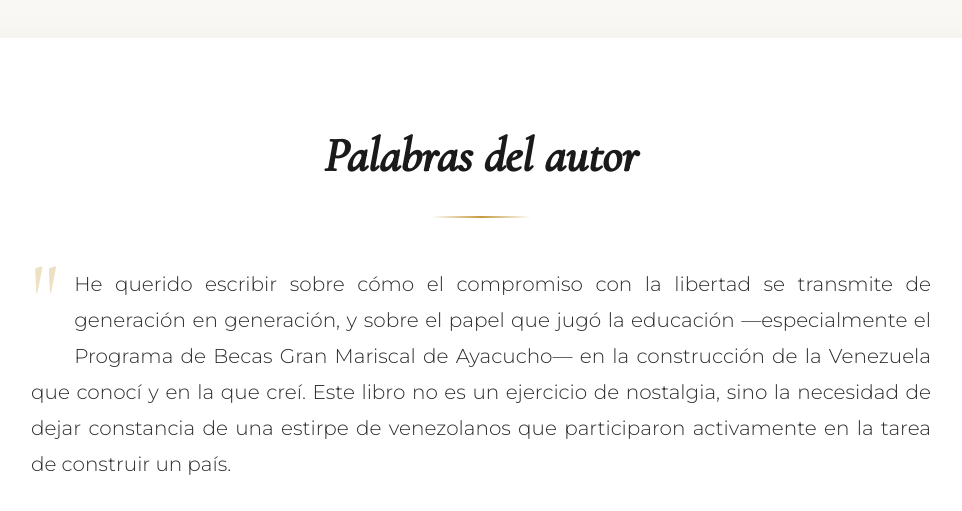
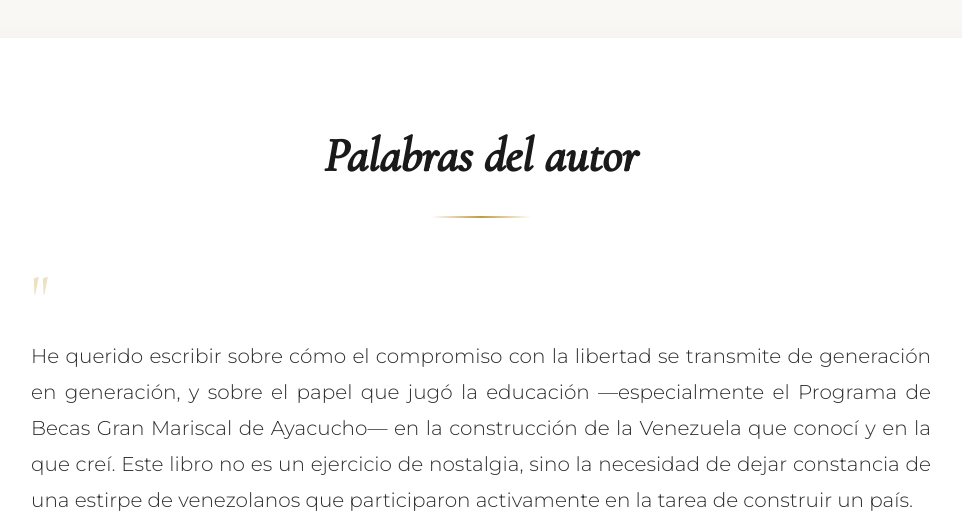
Before and after one commit to juancardonax21/libro-llg-landing, a plain HTML site: page index.html in a window 1280 px wide. Shown: the part 1610-2121 px from the top of the page, without its empty margins (119-1081 px from the left). Drawn offline with nearby package versions, Linux system fonts and the light colour scheme.

Commit message:
Update styles for quote-mark in index.html
Reduced font size of quote-mark and adjusted margins.

```diff
--- a/index.html
+++ b/index.html
@@ -204,18 +204,16 @@
         .words-content {
             max-width: 900px;
             margin: 0 auto;
-            overflow: auto; /* Contiene el float de quote-mark */
         }
 
         .quote-mark {
             font-family: var(--font-display);
-            font-size: 6rem;
+            font-size: 4rem;
             color: var(--color-accent);
             line-height: 1;
             opacity: 0.3;
-            float: left;
-            margin-right: 1rem;
-            margin-top: -1rem;
+            text-align: left;
+            margin-bottom: 0.5rem;
         }
 
         .words-text {
```
